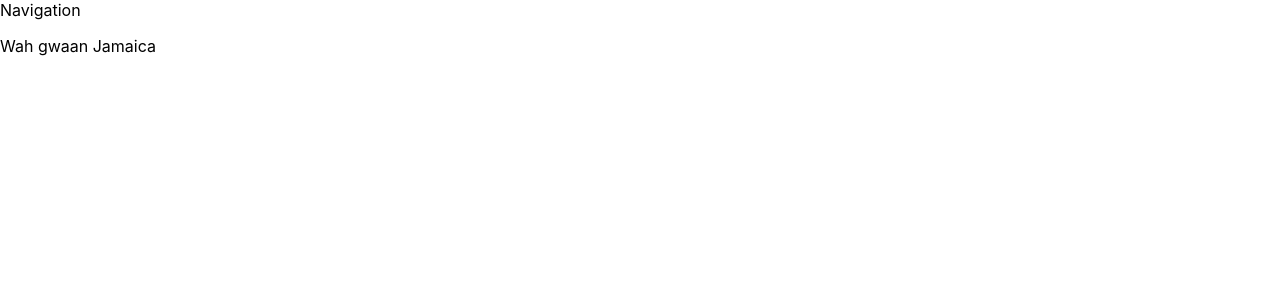
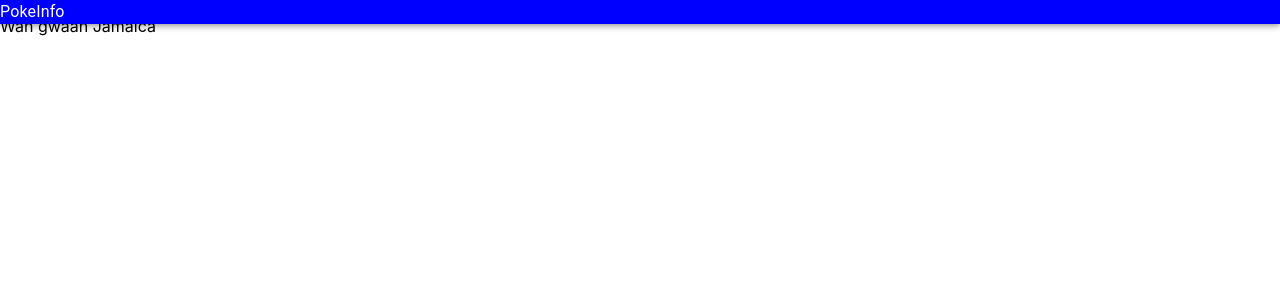
Before and after one commit to ogeeDeveloper/PokeBook, a React (Create React App) app: page / in a window 1280 px wide. Shown: the top 300 px of the page. Built offline with nearby package versions, Linux system fonts and the light colour scheme.

Commit message:
Added Material UI ad made the app Navigation

```diff
--- a/package.json
+++ b/package.json
@@ -4,6 +4,7 @@
   "private": true,
   "dependencies": {
     "@material-ui/core": "^4.12.3",
+    "@material-ui/icons": "^4.11.2",
     "@testing-library/jest-dom": "^5.11.4",
     "@testing-library/react": "^11.1.0",
     "@testing-library/user-event": "^12.1.10",
--- a/src/components/MainLayout/NavigationBar.js
+++ b/src/components/MainLayout/NavigationBar.js
@@ -1,7 +1,34 @@
+import {AppBar, Typography} from '@material-ui/core'
+import { makeStyles } from "@material-ui/core/styles"
+import { Link } from 'react-router-dom'
+
+//Create a stylesheet using Material UI makeStyle Libray
+const useStyles = makeStyles(theme=>({
+    AppBar: {
+        backgroundColor: 'blue'
+    },
+    link: {
+        textDecoration: 'none'
+    },
+    title:{
+        color: 'white',
+        cursor: 'pointer'
+    }
+
+}))
+
 const NavigationBar = () => {
+    //iitialie the stling from the useStyles
+    const classes = useStyles()
+
     return (
         <div>
-            Navigation
+            <AppBar className={classes.AppBar} position="fixed" variant="h6">
+                <Link to="/" className={classes.link}>
+                    {/* Typograp for stlyling the text in the links */}
+                    <Typography className={classes.title}>PokeInfo</Typography>
+                </Link>
+            </AppBar>
         </div>
     )
 }
```
Also changed, not shown: 1 other file (tests, documents, lock files or other folders).
